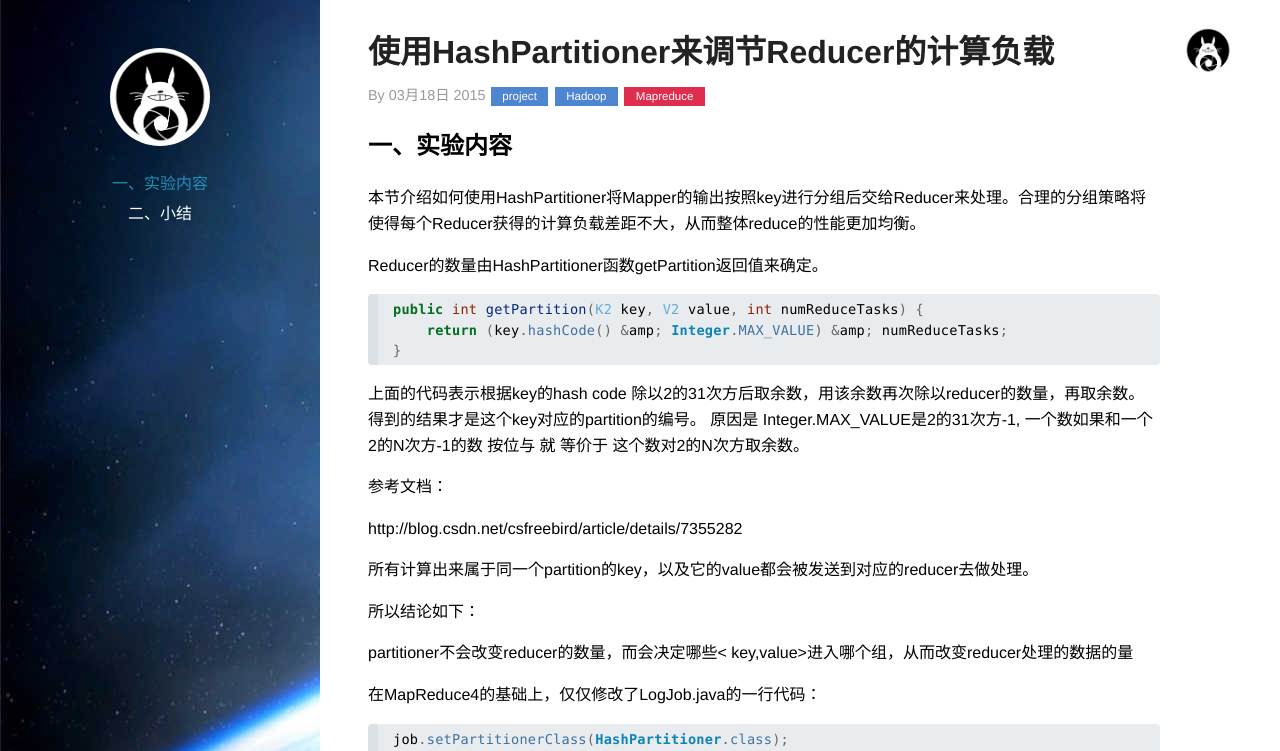
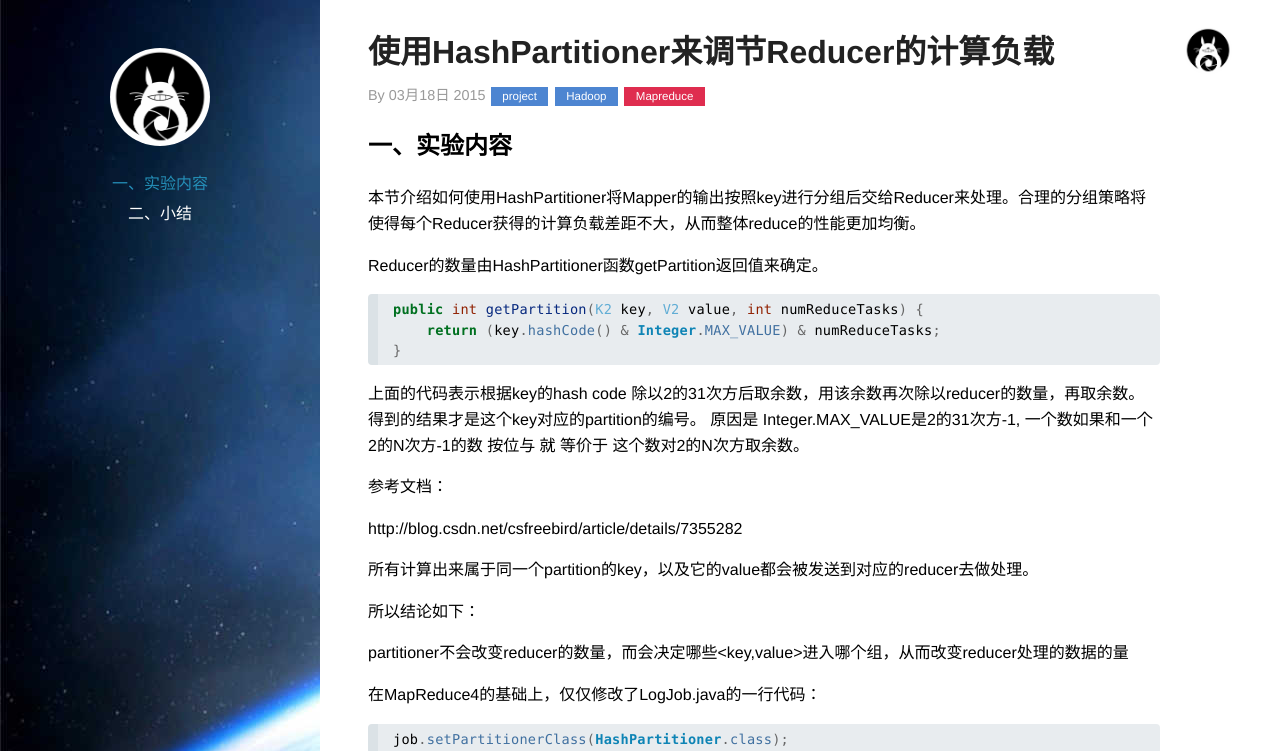
Before and after one commit to hexo2hexo/xwzpp.github.io, a Jekyll site: the page built from _posts/2015-03-18-使用HashPartitioner来调节Reducer的计算负载.md, in a window 1280 px wide and 1088 px high. Shown: the top 751 px of the window. Built offline with Jekyll 4.4.1, drawn with Linux system fonts in a browser that asks for light colours; Markdown is read by kramdown in place of the engine named in the settings; comment, search, counter and statistics services are not loaded; some of the changed lines change nothing that is shown.

Commit message:
2015-3-29

```diff
--- a/_posts/2015-03-18-使用HashPartitioner来调节Reducer的计算负载.md
+++ b/_posts/2015-03-18-使用HashPartitioner来调节Reducer的计算负载.md
@@ -16,7 +16,7 @@ duoshuo: true
 Reducer的数量由HashPartitioner函数getPartition返回值来确定。
 {% highlight java %}
 public int getPartition(K2 key, V2 value, int numReduceTasks) {
-    return (key.hashCode() &amp; Integer.MAX_VALUE) &amp; numReduceTasks;
+    return (key.hashCode() & Integer.MAX_VALUE) & numReduceTasks;
 }
 {% endhighlight %}
 
@@ -31,7 +31,7 @@ http://blog.csdn.net/csfreebird/article/details/7355282
 
 所以结论如下：
 
-partitioner不会改变reducer的数量，而会决定哪些&lt; key,value&gt;进入哪个组，从而改变reducer处理的数据的量
+partitioner不会改变reducer的数量，而会决定哪些<key,value>进入哪个组，从而改变reducer处理的数据的量
 
 在MapReduce4的基础上，仅仅修改了LogJob.java的一行代码：
 {% highlight java %}
```
